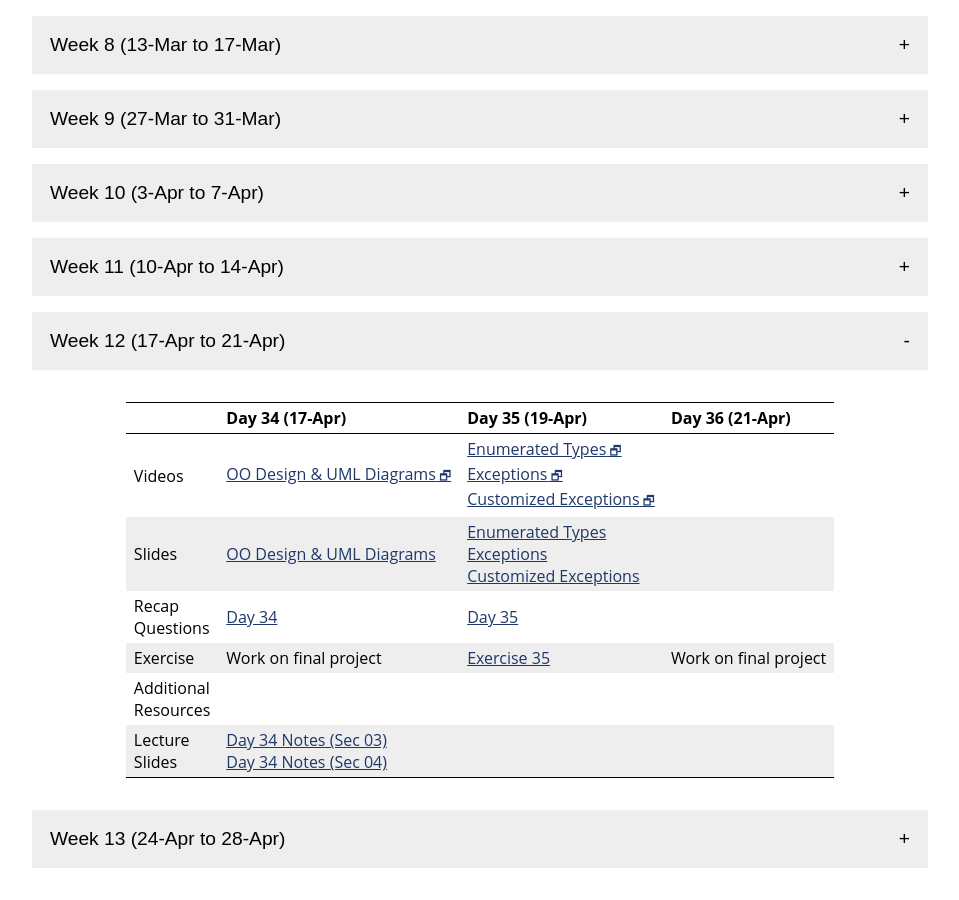
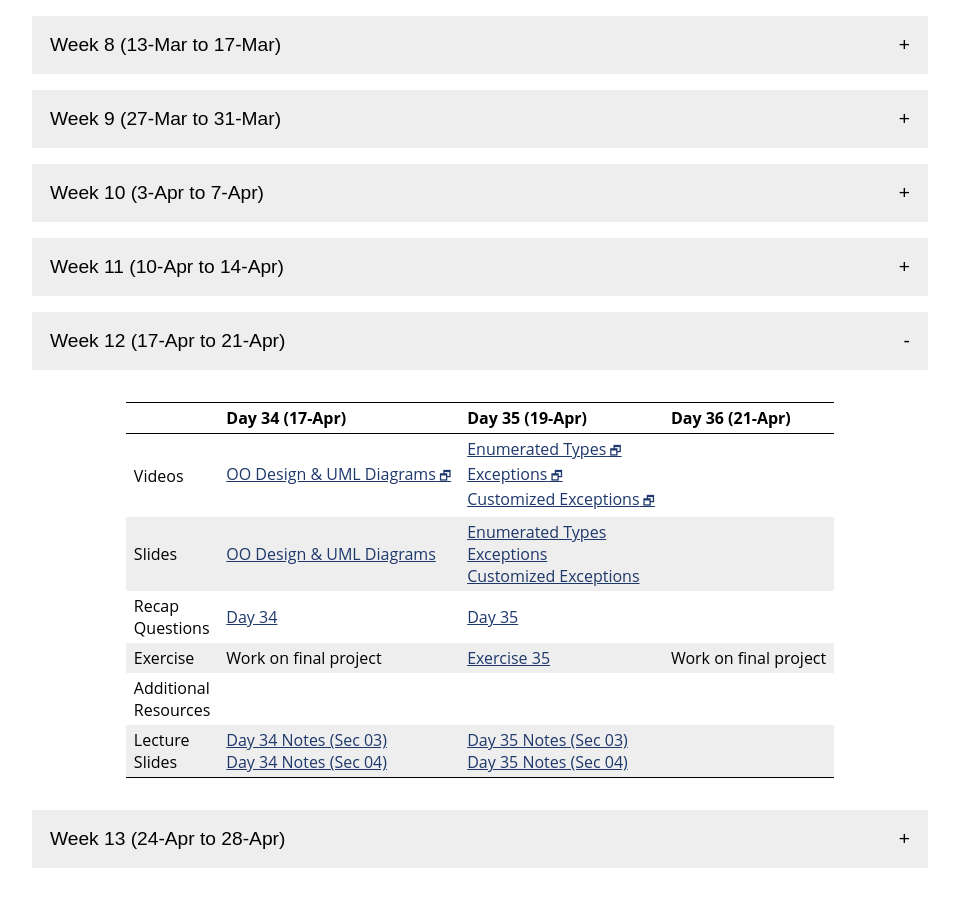
Before and after one commit to vivek-booshan/cs220-sp23, a Jekyll site: the page built from material.md, in a window 1280 px wide and 900 px high, scrolled down 718 px. Shown: the whole window, without its empty margins (160-1119 px from the left). Built offline with Jekyll 4.4.1, drawn with Linux system fonts in a browser that asks for light colours.

Commit message:
day 35 notes for sec 03/04

```diff
--- a/material.csv
+++ b/material.csv
@@ -258,8 +258,8 @@ Week,Day,Date,Type,Link text,URL
 12,1,17-Apr,Slides,OO Design & UML Diagrams,slides/day34_oo_design_uml.pdf
 12,1,17-Apr,Recap,Day 34,questions/day34.html
 12,1,17-Apr,Exercise,Work on final project,#
-12,1,177-Apr,LectureSlides,"Day 34 Notes (Sec 03)",slides/notes/sp23_day34_sec03.pdf
-12,1,177-Apr,LectureSlides,"Day 34 Notes (Sec 04)",slides/notes/sp23_day34_sec04.pdf
+12,1,17-Apr,LectureSlides,"Day 34 Notes (Sec 03)",slides/notes/sp23_day34_sec03.pdf
+12,1,17-Apr,LectureSlides,"Day 34 Notes (Sec 04)",slides/notes/sp23_day34_sec04.pdf
 12,2,19-Apr,Video,Enumerated Types,https://jh.hosted.panopto.com/Panopto/Pages/Viewer.aspx?id=00c8e477-aa8e-4357-bd0e-ae230027992c
 12,2,19-Apr,Video,Exceptions,https://jh.hosted.panopto.com/Panopto/Pages/Viewer.aspx?id=7e2654d0-197a-49fb-8d90-ae23002798b8
 12,2,19-Apr,Video,Customized Exceptions,https://jh.hosted.panopto.com/Panopto/Pages/Viewer.aspx?id=53afa435-461a-4814-bfc2-ae2300279850
@@ -268,6 +268,8 @@ Week,Day,Date,Type,Link text,URL
 12,2,19-Apr,Slides,Customized Exceptions,slides/day35_customized_exceptions.pdf
 12,2,19-Apr,Recap,Day 35,questions/day35.html
 12,2,19-Apr,Exercise,Exercise 35,exercise/ex35.html
+12,2,19-Apr,LectureSlides,"Day 35 Notes (Sec 03)",slides/notes/sp23_day35_sec03.pdf
+12,2,19-Apr,LectureSlides,"Day 35 Notes (Sec 04)",slides/notes/sp23_day35_sec04.pdf
 12,3,21-Apr,Exercise,Work on final project,#
 13,1,24-Apr,Video,Iterators,https://jh.hosted.panopto.com/Panopto/Pages/Viewer.aspx?id=737a8372-4317-47c5-8492-ae23002795c1&query=iterator
 13,1,24-Apr,Slides,Iterators,slides/day36_iterators.pdf
--- a/material.md
+++ b/material.md
@@ -624,7 +624,7 @@ the materials for that week.
     <tr>
       <td>Lecture<br>Slides</td>
       <td><a href='slides/notes/sp23_day34_sec03.pdf'>Day 34 Notes (Sec 03)</a><br><a href='slides/notes/sp23_day34_sec04.pdf'>Day 34 Notes (Sec 04)</a></td>
-      <td></td>
+      <td><a href='slides/notes/sp23_day35_sec03.pdf'>Day 35 Notes (Sec 03)</a><br><a href='slides/notes/sp23_day35_sec04.pdf'>Day 35 Notes (Sec 04)</a></td>
       <td></td>
     </tr>
   </tbody>
```
Also changed, not shown: 2 other files.
